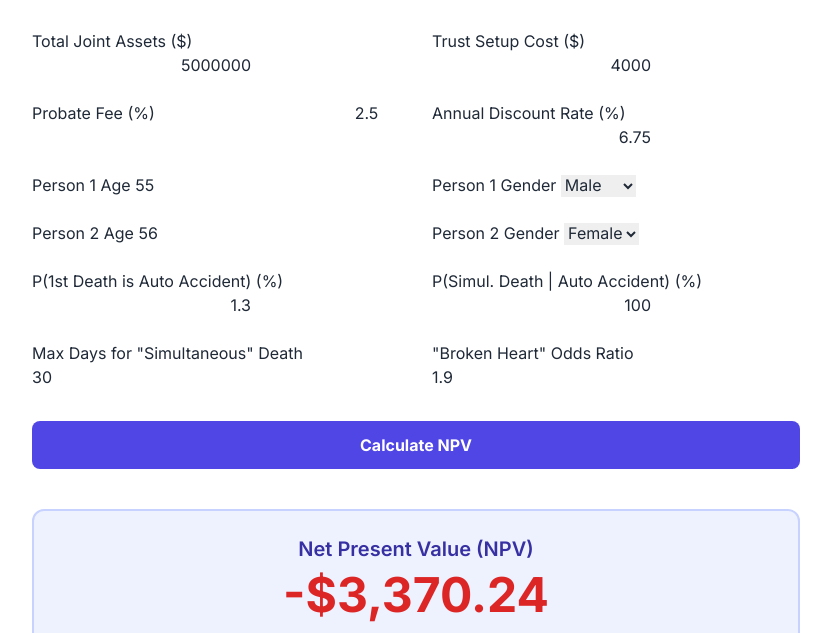
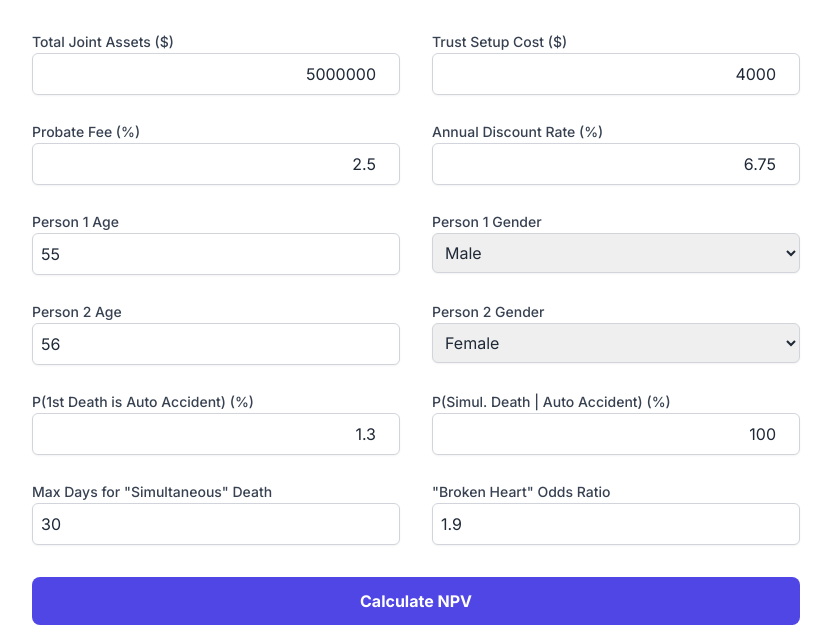
Before and after one commit to brettle/npv-of-living-trust-for-married-couple, a plain HTML site: page index.html in a window 1280 px wide. Shown: the part 163-796 px from the top of the page, without its empty margins (224-1055 px from the left). Drawn offline with nearby package versions, Linux system fonts and the light colour scheme.

Commit message:
Apply styles.

```diff
--- a/index.html
+++ b/index.html
@@ -34,16 +34,6 @@
         body {
             font-family: 'Inter', sans-serif;
         }
-        /* Custom styles for better aesthetics */
-        .input-group label {
-            @apply text-sm font-medium text-gray-700 mb-1;
-        }
-        .input-group input, .input-group select {
-            @apply w-full p-2 border border-gray-300 rounded-md shadow-sm focus:ring-indigo-500 focus:border-indigo-500 transition;
-        }
-        h1, h2, h3 {
-             @apply text-slate-800;
-        }
     </style>
 </head>
 <body class="bg-gray-50 text-gray-800">
@@ -59,30 +49,30 @@
             <div class="grid grid-cols-1 md:grid-cols-2 gap-x-8 gap-y-6 mb-8">
                 <!-- Financial Inputs -->
                 <div class="input-group">
-                    <label for="assets">Total Joint Assets ($)</label>
-                    <input type="number" id="assets" value="5000000" class="text-right">
+                    <label for="assets" class="text-sm font-medium text-gray-700 mb-1">Total Joint Assets ($)</label>
+                    <input type="number" id="assets" value="5000000" class="text-right w-full p-2 border border-gray-300 rounded-md shadow-sm focus:ring-indigo-500 focus:border-indigo-500 transition">
                 </div>
                 <div class="input-group">
-                    <label for="trustCost">Trust Setup Cost ($)</label>
-                    <input type="number" id="trustCost" value="4000" class="text-right">
+                    <label for="trustCost" class="text-sm font-medium text-gray-700 mb-1">Trust Setup Cost ($)</label>
+                    <input type="number" id="trustCost" value="4000" class="text-right w-full p-2 border border-gray-300 rounded-md shadow-sm focus:ring-indigo-500 focus:border-indigo-500 transition">
                 </div>
                 <div class="input-group">
-                    <label for="probateFee">Probate Fee (%)</label>
-                    <input type="number" id="probateFee" value="2.5" step="0.1" class="text-right">
+                    <label for="probateFee" class="text-sm font-medium text-gray-700 mb-1">Probate Fee (%)</label>
+                    <input type="number" id="probateFee" value="2.5" step="0.1" class="text-right w-full p-2 border border-gray-300 rounded-md shadow-sm focus:ring-indigo-500 focus:border-indigo-500 transition">
                 </div>
                 <div class="input-group">
-                    <label for="discountRate">Annual Discount Rate (%)</label>
-                    <input type="number" id="discountRate" value="6.75" step="0.1" class="text-right">
+                    <label for="discountRate" class="text-sm font-medium text-gray-700 mb-1">Annual Discount Rate (%)</label>
+                    <input type="number" id="discountRate" value="6.75" step="0.1" class="text-right w-full p-2 border border-gray-300 rounded-md shadow-sm focus:ring-indigo-500 focus:border-indigo-500 transition">
                 </div>
 
                 <!-- Person 1 Inputs -->
                 <div class="input-group">
-                    <label for="p1Age">Person 1 Age</label>
-                    <input type="number" id="p1Age" value="55">
+                    <label for="p1Age" class="text-sm font-medium text-gray-700 mb-1">Person 1 Age</label>
+                    <input type="number" id="p1Age" value="55" class="w-full p-2 border border-gray-300 rounded-md shadow-sm focus:ring-indigo-500 focus:border-indigo-500 transition">
                 </div>
                 <div class="input-group">
-                    <label for="p1Gender">Person 1 Gender</label>
-                    <select id="p1Gender">
+                    <label for="p1Gender" class="text-sm font-medium text-gray-700 mb-1">Person 1 Gender</label>
+                    <select id="p1Gender" class="w-full p-2 border border-gray-300 rounded-md shadow-sm focus:ring-indigo-500 focus:border-indigo-500 transition">
                         <option value="male" selected>Male</option>
                         <option value="female">Female</option>
                     </select>
@@ -90,12 +80,12 @@
 
                 <!-- Person 2 Inputs -->
                 <div class="input-group">
-                    <label for="p2Age">Person 2 Age</label>
-                    <input type="number" id="p2Age" value="56">
+                    <label for="p2Age" class="text-sm font-medium text-gray-700 mb-1">Person 2 Age</label>
+                    <input type="number" id="p2Age" value="56" class="w-full p-2 border border-gray-300 rounded-md shadow-sm focus:ring-indigo-500 focus:border-indigo-500 transition">
                 </div>
                 <div class="input-group">
-                    <label for="p2Gender">Person 2 Gender</label>
-                    <select id="p2Gender">
+                    <label for="p2Gender" class="text-sm font-medium text-gray-700 mb-1">Person 2 Gender</label>
+                    <select id="p2Gender" class="w-full p-2 border border-gray-300 rounded-md shadow-sm focus:ring-indigo-500 focus:border-indigo-500 transition">
                         <option value="female" selected>Female</option>
                         <option value="male">Male</option>
                     </select>
@@ -103,20 +93,20 @@
 
                 <!-- Probability Inputs -->
                 <div class="input-group">
-                    <label for="accidentProb">P(1st Death is Auto Accident) (%)</label>
-                    <input type="number" id="accidentProb" value="1.3" step="0.1" class="text-right">
+                    <label for="accidentProb" class="text-sm font-medium text-gray-700 mb-1">P(1st Death is Auto Accident) (%)</label>
+                    <input type="number" id="accidentProb" value="1.3" step="0.1" class="text-right w-full p-2 border border-gray-300 rounded-md shadow-sm focus:ring-indigo-500 focus:border-indigo-500 transition">
                 </div>
                 <div class="input-group">
-                    <label for="simulAccidentProb">P(Simul. Death | Auto Accident) (%)</label>
-                    <input type="number" id="simulAccidentProb" value="100" step="1" class="text-right">
+                    <label for="simulAccidentProb" class="text-sm font-medium text-gray-700 mb-1">P(Simul. Death | Auto Accident) (%)</label>
+                    <input type="number" id="simulAccidentProb" value="100" step="1" class="text-right w-full p-2 border border-gray-300 rounded-md shadow-sm focus:ring-indigo-500 focus:border-indigo-500 transition">
                 </div>
                 <div class="input-group">
-                    <label for="maxDays">Max Days for "Simultaneous" Death</label>
-                    <input type="number" id="maxDays" value="30">
+                    <label for="maxDays" class="text-sm font-medium text-gray-700 mb-1">Max Days for "Simultaneous" Death</label>
+                    <input type="number" id="maxDays" value="30" class="w-full p-2 border border-gray-300 rounded-md shadow-sm focus:ring-indigo-500 focus:border-indigo-500 transition">
                 </div>
                 <div class="input-group">
-                    <label for="brokenHeartOR">"Broken Heart" Odds Ratio</label>
-                    <input type="number" id="brokenHeartOR" value="1.9" step="0.1">
+                    <label for="brokenHeartOR" class="text-sm font-medium text-gray-700 mb-1">"Broken Heart" Odds Ratio</label>
+                    <input type="number" id="brokenHeartOR" value="1.9" step="0.1" class="w-full p-2 border border-gray-300 rounded-md shadow-sm focus:ring-indigo-500 focus:border-indigo-500 transition">
                 </div>
             </div>
 
@@ -134,14 +124,14 @@
 
         <!-- Explanation Section -->
         <div id="explanation" class="mt-8 bg-white p-8 rounded-2xl shadow-lg">
-            <h2 class="text-2xl font-bold border-b-2 border-gray-200 pb-2 mb-4">How the NPV is Calculated</h2>
+            <h2 class="text-2xl font-bold border-b-2 border-gray-200 pb-2 mb-4 text-slate-800">How the NPV is Calculated</h2>
             <div class="space-y-6 text-gray-700">
                 <div class="explanation-section">
                     The Net Present Value (NPV) represents the total financial benefit of setting up a trust today, considering the time value of money. A positive NPV suggests that, based on the input assumptions, setting up the trust is financially beneficial for this specific scenario. The formula is:
                     $$NPV = (\text{Present Value of Avoided Probate Costs}) - (\text{Upfront Cost of Trust})$$
                 </div>
                 <div class="explanation-section">
-                    <h3 class="text-lg font-semibold mb-2">1. Calculating the Annual Probability of the Event</h3>
+                    <h3 class="text-lg font-semibold mb-2 text-slate-800">1. Calculating the Annual Probability of the Event</h3>
                     <p>The core of the calculation is determining the probability, for each future year, that the "near-simultaneous death" event occurs. This involves several steps:</p>
                     <ol class="list-decimal list-inside space-y-2 mt-2 pl-4">
                         <li><strong>Probability of First Death:</strong> For each year 't' in the future, we calculate the probability that both people are alive at the start of that year, and that exactly one of them dies while the other survives the year. Let's call this \(P(\text{FirstDeath}_t)\).</li>
@@ -156,7 +146,7 @@
                     </ol>
                 </div>
                 <div class="explanation-section">
-                    <h3 class="text-lg font-semibold mb-2">2. Calculating the Present Value</h3>
+                    <h3 class="text-lg font-semibold mb-2 text-slate-800">2. Calculating the Present Value</h3>
                     <p>For each future year 't':</p>
                     <ol class="list-decimal list-inside space-y-2 mt-2 pl-4">
                         <li><strong>Future Cost of Probate:</strong> This is the potential cost if the event happens in year \(t\). It is calculated as:
@@ -171,7 +161,7 @@
                     </ol>
                 </div>
                 <div class="explanation-section">
-                    <h3 class="text-lg font-semibold mb-2">3. Final NPV Calculation</h3>
+                    <h3 class="text-lg font-semibold mb-2 text-slate-800">3. Final NPV Calculation</h3>
                     <p>We sum the present values (\(PV_t\)) for every future year to get the <strong>Total Present Value of Avoided Probate Costs</strong>. Finally, we subtract the one-time, upfront cost of setting up the trust to arrive at the Net Present Value.</p>
                 </div>
                 <div class="citation border-t-2 border-gray-200 pt-4 mt-6">
```
